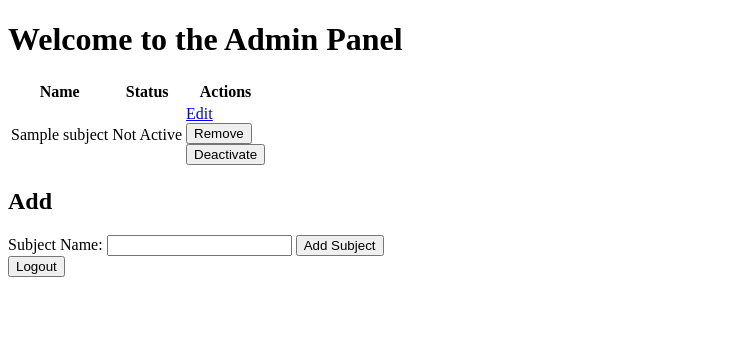
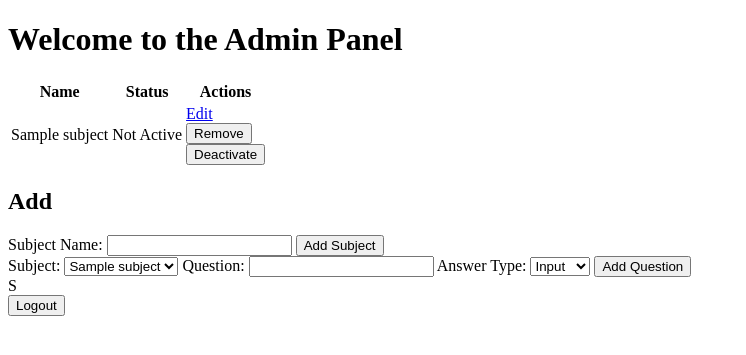
Before and after one commit to lordvexer/refah, a Flask app: template templates/admin.html in a window 1280 px wide. Shown: the top 355 px of the page, without its empty margins (0-746 px from the left). Run offline with Flask 3, Linux system fonts and the light colour scheme; the template is opened without the code that fills it: most values are stand-ins (such as "Sample title", 1, 10 or a date in 2020); one stand-in notice (Sample message) is shown.

Commit message:
question added

```diff
--- a/app.py
+++ b/app.py
@@ -141,6 +141,26 @@ def update_subject_name():
 
 
 
+@app.route('/admin/subjects/add_question', methods=['POST'])
+def add_question():
+    # Retrieve form data
+    subject_id = request.form.get('subject_id')
+    question_text = request.form.get('question')
+    answer_type = request.form.get('answer_type')
+
+    # Insert the question into the database
+    try:
+        cursor.execute("INSERT INTO questions (subject_id, text, answer_type) VALUES (?, ?, ?)",(subject_id, question_text, answer_type))
+        conn.commit()
+        flash('Question added successfully!', 'success')
+    except Exception as e:
+        conn.rollback()
+        flash('Failed to add question. Please try again.', 'error')
+        print(e)  # Print the error for debugging
+
+    # Redirect back to the admin page
+    return redirect(url_for('admin'))
+
 
 
 if __name__ == '__main__':
--- a/templates/admin.html
+++ b/templates/admin.html
@@ -73,6 +73,40 @@
     </form>
 
 
+    <!-- Form to add questions -->
+    <form action="{{ url_for('add_question') }}" method="post">
+    <!-- <form action="/admin/subjects/add_question" method="post"> -->
+        <label for="subject_id">Subject:</label>
+        <select id="subject_id" name="subject_id">
+            {% for subject in subjects %}
+            <option value="{{ subject.id }}">{{ subject.name }}</option>
+            {% endfor %}
+        </select>
+        <label for="question">Question:</label>
+        <input type="text" id="question" name="question">
+        <label for="answer_type">Answer Type:</label>
+        <select id="answer_type" name="answer_type">
+            <option value="input">Input</option>
+            <option value="select">Select</option>
+        </select>
+        <button type="submit">Add Question</button>
+    </form>
+
+
+    <!-- Feedback messages -->
+    {% with messages = get_flashed_messages() %}
+    {% if messages %}
+    {% for message in messages %}
+    <div class="alert alert-{{ message[1] }}">
+        {{ message[0] }}
+    </div>
+    {% endfor %}
+    {% endif %}
+    {% endwith %}
+
+
+
+
 
     <!-- Logout button -->
     <form action="/logout" method="GET">
@@ -80,6 +114,12 @@
     </form>
 
 </body>
+
+
+
+
+
+
 
 
 <script>
```
